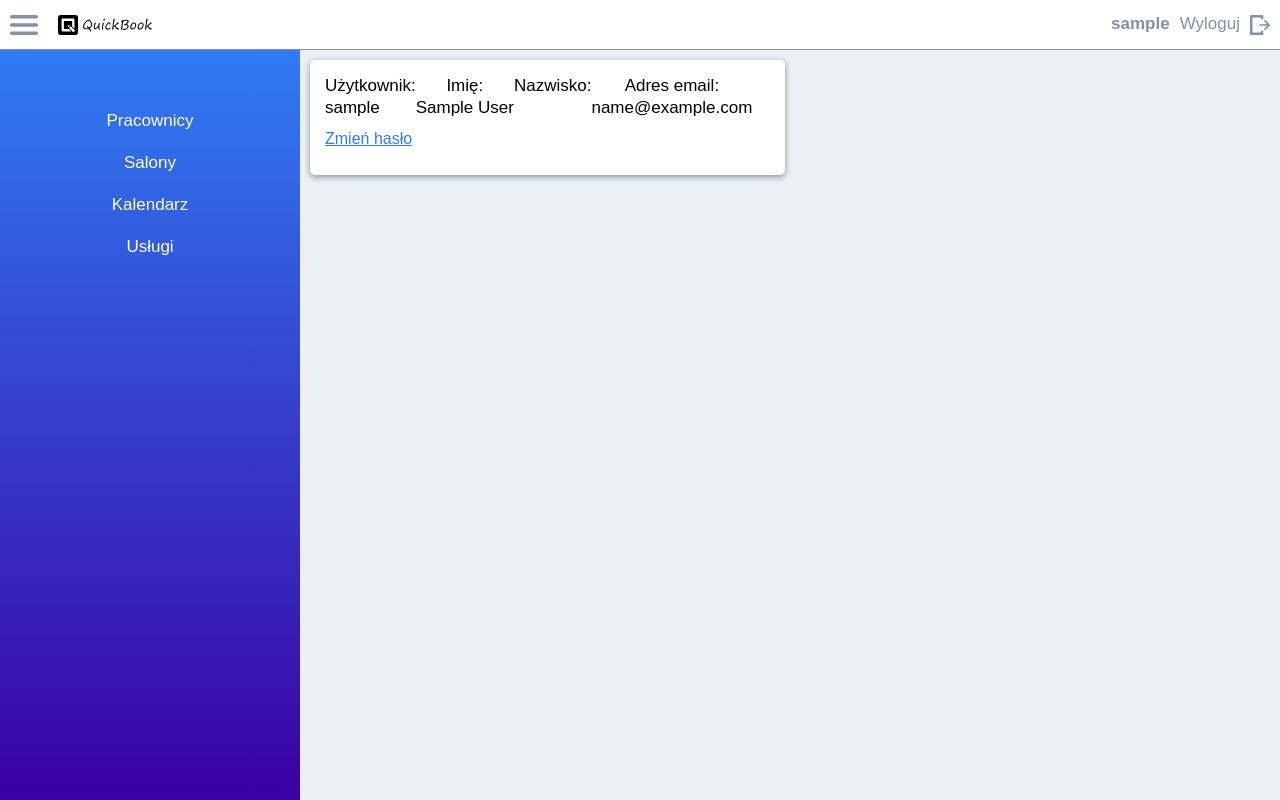
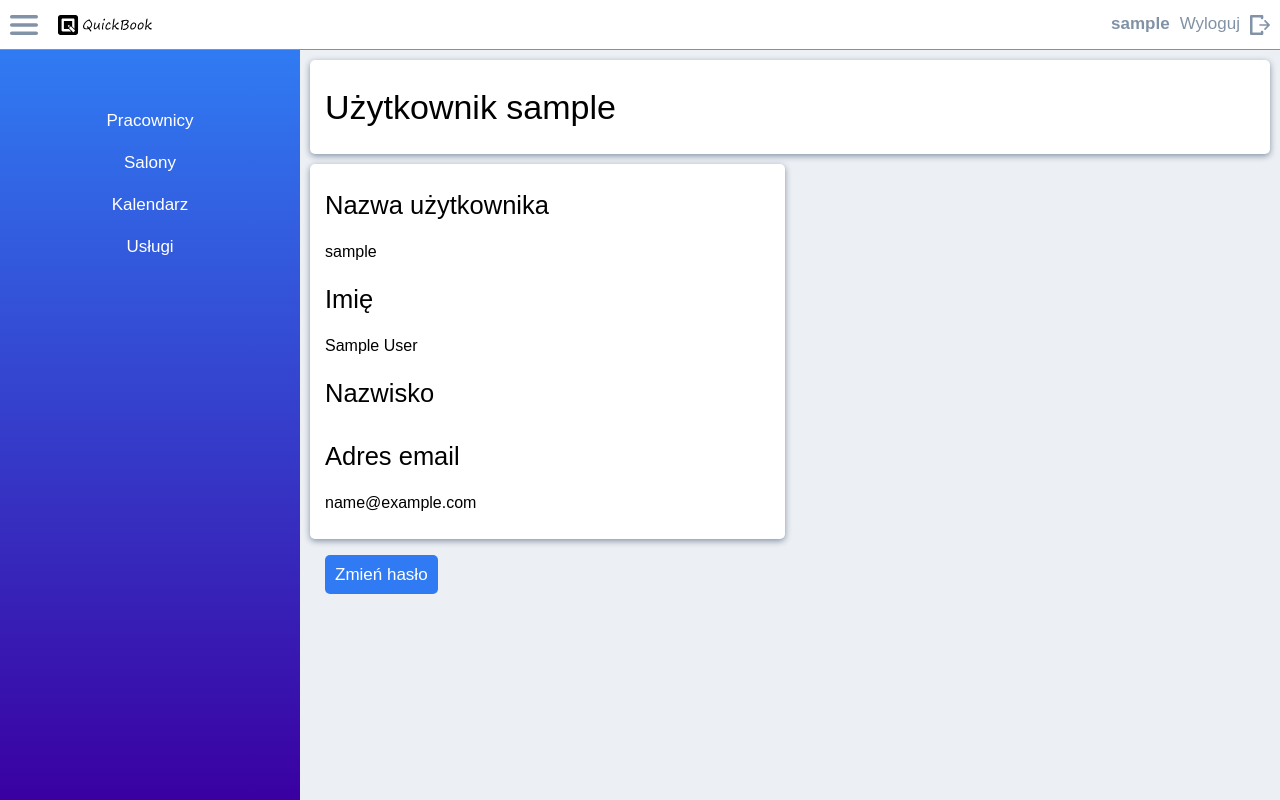
Before and after one commit to House079/adzf_sda, a Django app: page /users/user_panel in a window 1280 px wide. Run offline with Django 4.2, Linux system fonts and the light colour scheme; the visitor is signed in with stand-in values (Sample User, id 1).

Commit message:
fix user_panel css

```diff
--- a/quickbook/users/templates/users/user_panel.html
+++ b/quickbook/users/templates/users/user_panel.html
@@ -2,26 +2,30 @@
 {% block title %}{{ user.username }}{% endblock %}
 
 {% block content %}
+    <div class="widget-container">
+        <div class="widget white-bg box-shadow">
+            <h1>Użytkownik {{ user.username }}</h1>
+        </div>
+    </div>
 <div class="widget-container-clos-2">
-    <div class="widget white-bg box-shadow">
-        <div class="table-responsive-container">
-            <table class="table>">
-                <tbody>
-                <tr>
-                    <th>Użytkownik: </th>
-                    <th>Imię: </th>
-                    <th>Nazwisko: </th>
-                    <th>Adres email: </th>
-                <tr>
-                    <td>{{ user.username }}</td>
-                    <td>{{ user.name }}</td>
-                    <td>{{ user.surname }}</td>
-                    <td>{{ user.email }}</td>
-                </tr>
-                </tbody>
-            </table>
-        </div>
-        <p><a class="button" href="{% url 'password_change' %}">Zmień hasło</a></p>
+        <div class="widget white-bg box-shadow">
+        <h2>Nazwa użytkownika</h2>
+        <p>{{ user.username }}</p>
+
+        <h2>Imię</h2>
+        <p>{{ user.name }}</p>
+
+        <h2>Nazwisko</h2>
+        <p>{{ user.surname }}</p>
+
+        <h2>Adres email</h2>
+        <p>{{ user.email }}</p>
     </div>
 </div>
+<div class="widget-container">
+    <div class="widget">
+        <a class="btn" href="{% url 'password_change' %}">Zmień hasło</a>
+    </div>
+</div>
+
 {% endblock %}
```
